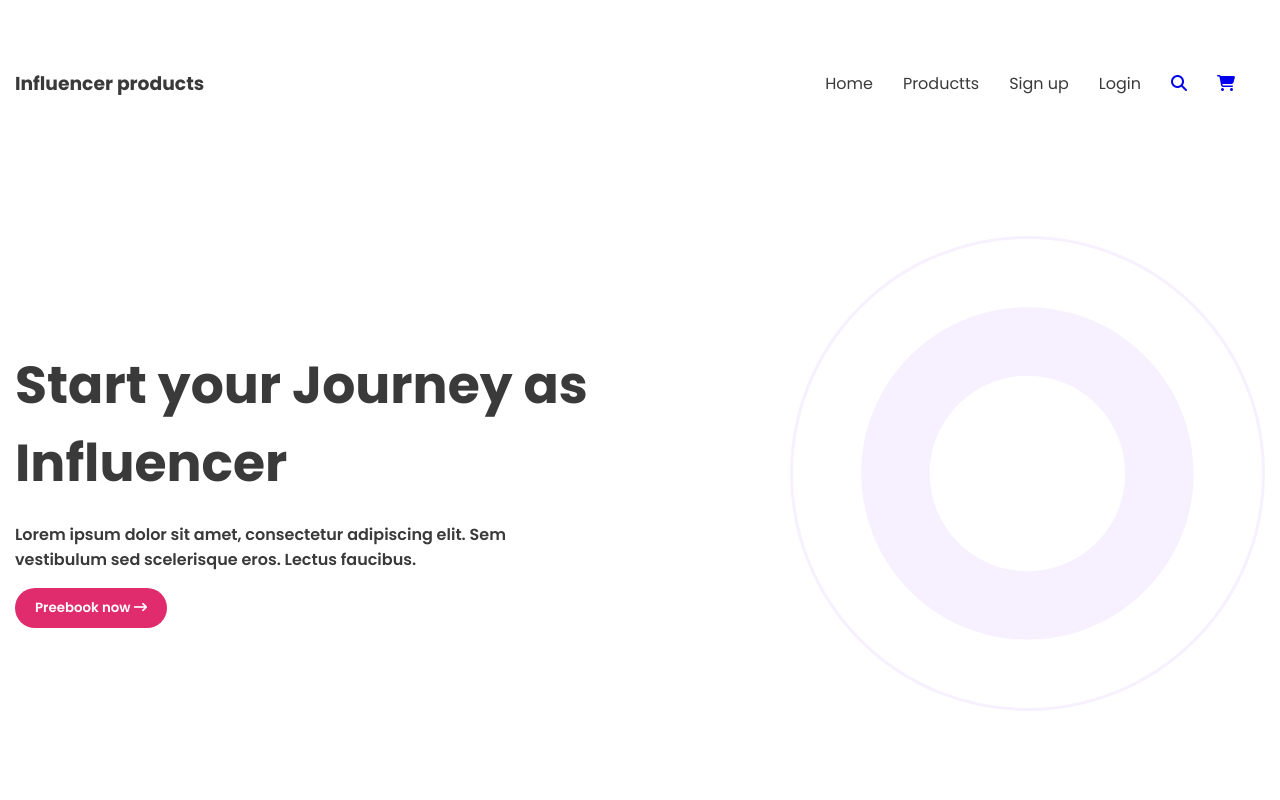
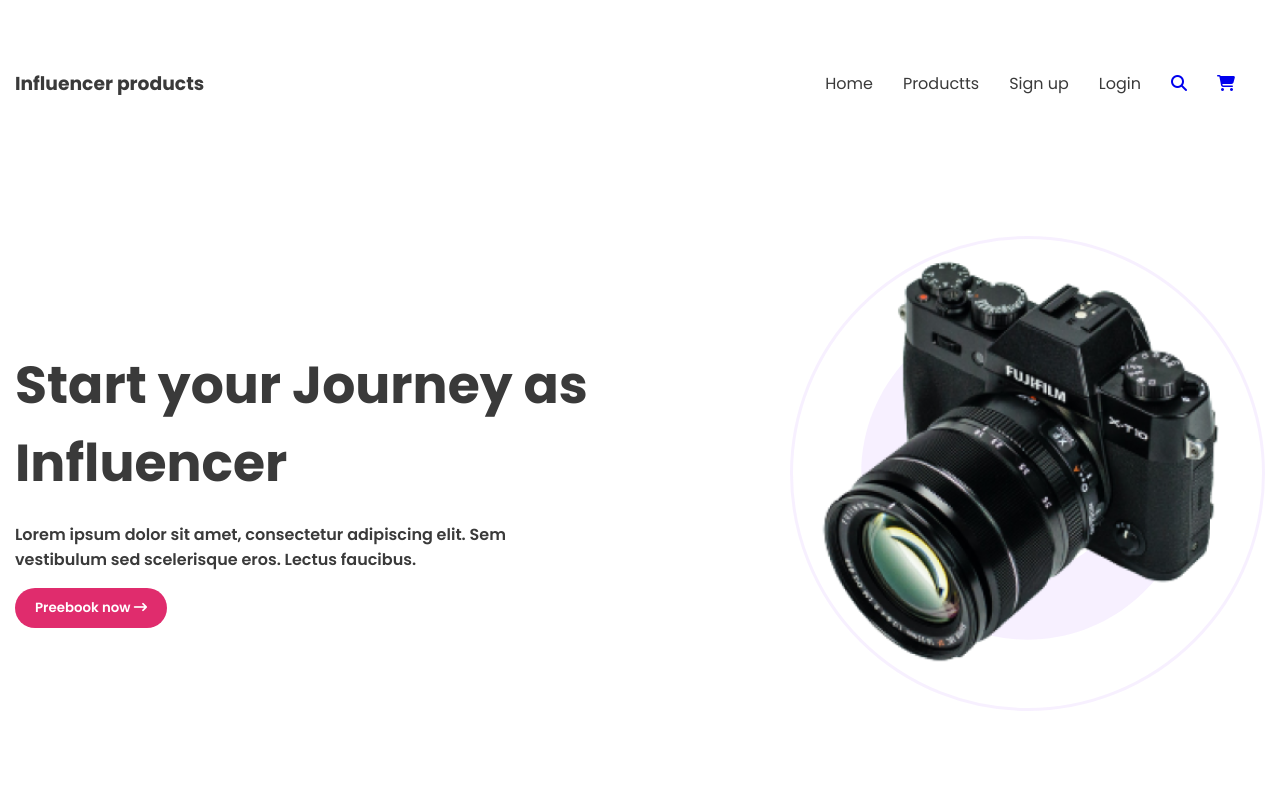
Before and after one commit to Shofiul99/Influencer-gears-website, a plain HTML site: page index.html in a window 1280 px wide. Shown: the top 800 px of the page. Drawn offline with Linux system fonts and the light colour scheme; the site is published under a folder, as on GitHub Pages, so addresses that start at the root find nothing.

Commit message:
Photo problem solve

```diff
--- a/index.html
+++ b/index.html
@@ -44,7 +44,7 @@
         </div>
         <div class="journy-img">
           <img class="img-1" src="./images/Circle design.svg" alt="" />
-          <img class="img-2" src="/images/main-camera.png" alt="" />
+          <img class="img-2" src="./images/main-camera.png" alt="" />
         </div>
       </section>
 
```
